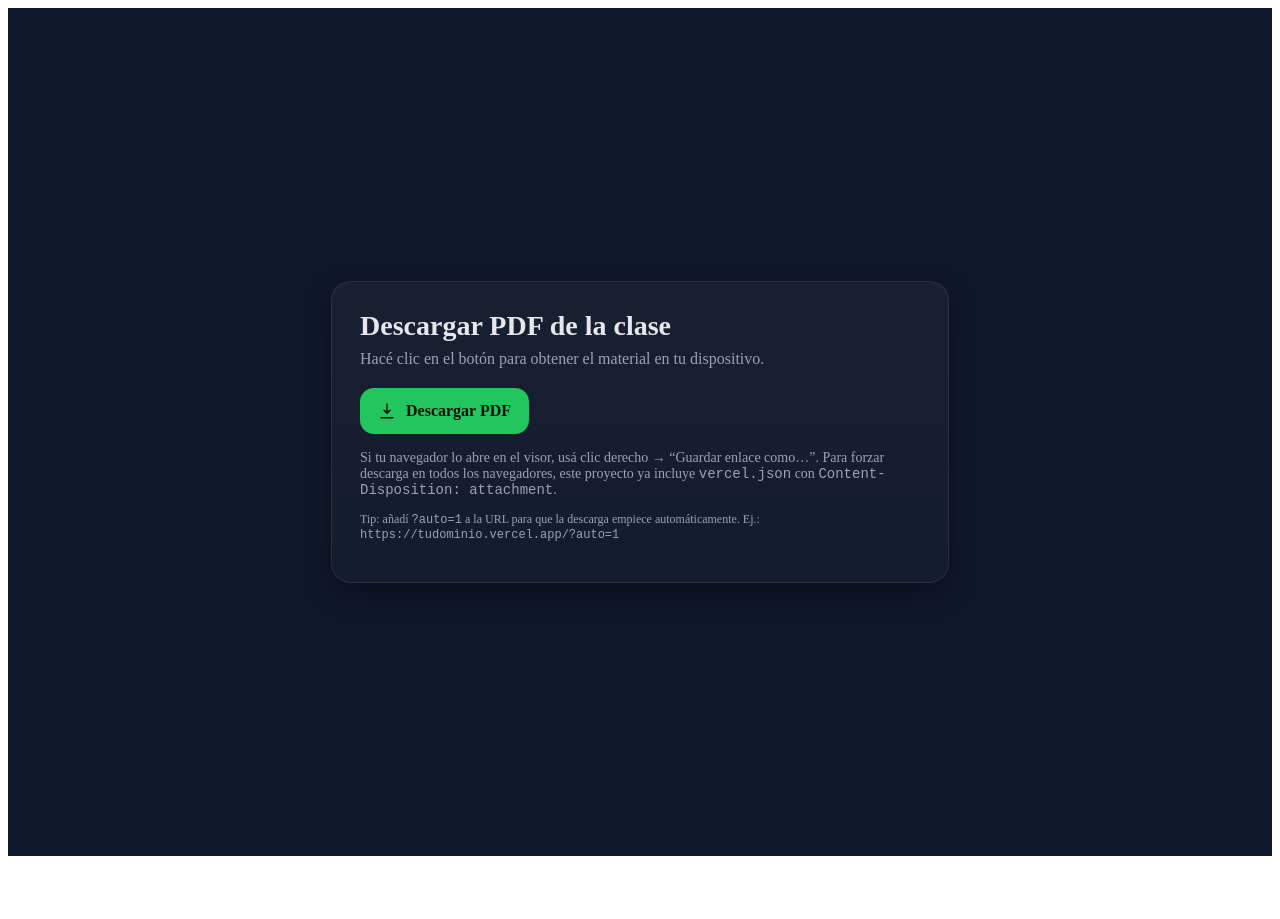
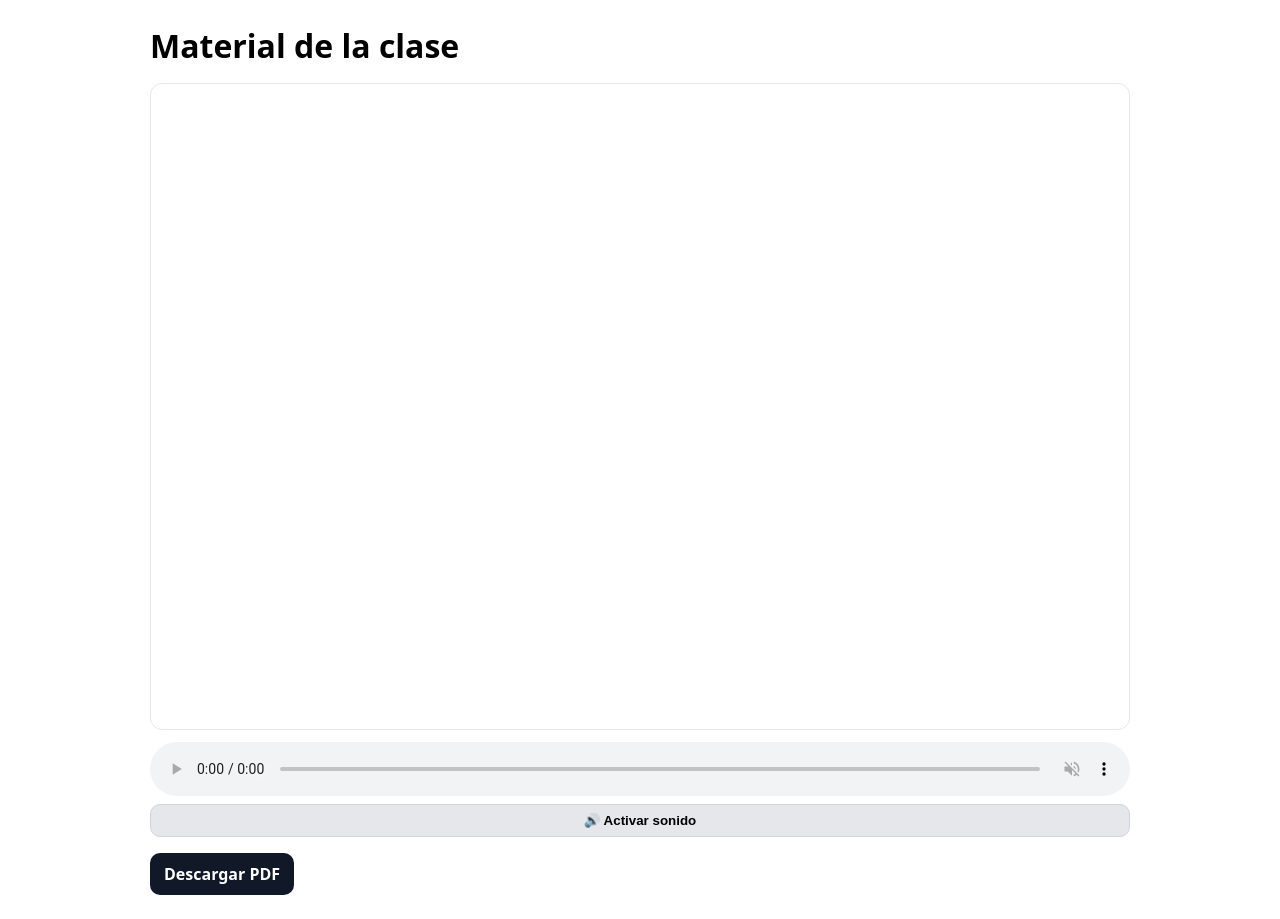
Before and after one commit to federudiero/pdfdescarga, a React (Vite) app: page /ver in a window 1280 px wide. Before the commit the page ends 864 px from the top, so only its background shows below. Built offline with nearby package versions, Linux system fonts and the light colour scheme.

Commit message:
frontend

```diff
--- a/src/App.jsx
+++ b/src/App.jsx
@@ -1,63 +1,59 @@
-import { useEffect, useRef } from 'react'
+import React, { useEffect, useRef, useState } from "react";
+import audioUrl from "./audio.mp3";
 
+export default function App() {
+  const audioRef = useRef(null);
+  const [soundOn, setSoundOn] = useState(false);
 
-/**
-* Página de descarga directa de un PDF ubicado en /public/material.pdf
-* - Botón de descarga con atributo `download` (sugiere nombre de archivo)
-* - Auto-descarga si la URL trae ?auto=1
-*/
-export default function App(){
-const linkRef = useRef(null)
+  useEffect(() => {
+    // Autoplay permitido solo en mute por políticas del navegador
+    const a = audioRef.current;
+    if (!a) return;
+    a.muted = true;
+    a.autoplay = true;
+    a.play().catch(() => {});
+  }, []);
 
+  const enableSound = async () => {
+    const a = audioRef.current;
+    if (!a) return;
+    a.muted = false;
+    try { await a.play(); setSoundOn(true); } catch {}
+  };
 
-// Cambiá esta ruta si tu PDF tiene otro nombre o carpeta
-const pdfHref = '/material.pdf'
-const suggestedName = 'Clase.pdf'
+  return (
+    <div style={styles.page}>
+      <h1 style={styles.h1}>Material de la clase</h1>
 
+      <div style={styles.viewerWrap}>
+        <iframe title="PDF" src="/material.pdf#view=FitH" style={styles.viewer} />
+      </div>
 
-useEffect(() => {
-const params = new URLSearchParams(window.location.search)
-if (params.get('auto') === '1' && linkRef.current) {
-// dispara la descarga automáticamente al cargar
-const t = setTimeout(() => linkRef.current.click(), 120)
-return () => clearTimeout(t)
-}
-}, [])
+      <div style={styles.audioRow}>
+        <audio ref={audioRef} controls src={audioUrl} style={{ width: "100%" }}>
+          Tu navegador no soporta la etiqueta <code>audio</code>.
+        </audio>
+        {!soundOn && (
+          <button onClick={enableSound} style={styles.btnSecondary}>
+            🔊 Activar sonido
+          </button>
+        )}
+      </div>
 
-
-return (
-<div style={styles.wrap}>
-<main style={styles.card} aria-label="Descarga de material en PDF">
-<h1 style={styles.h1}>Descargar PDF de la clase</h1>
-<p style={styles.sub}>Hacé clic en el botón para obtener el material en tu dispositivo.</p>
-
-
-<a ref={linkRef} href={pdfHref} download={suggestedName} style={styles.cta}>
-<svg width="18" height="18" viewBox="0 0 24 24" fill="none" aria-hidden="true">
-<path d="M12 3v12m0 0 4-4m-4 4-4-4M4 21h16" stroke="#041204" strokeWidth="2" strokeLinecap="round" strokeLinejoin="round"/>
-</svg>
-Descargar PDF
-</a>
-
-
-<p style={styles.hint}>Si tu navegador lo abre en el visor, usá clic derecho → “Guardar enlace como…”.
-Para forzar descarga en todos los navegadores, este proyecto ya incluye <code>vercel.json</code> con <code>Content-Disposition: attachment</code>.</p>
-
-
-<p style={styles.small}>Tip: añadí <code>?auto=1</code> a la URL para que la descarga empiece automáticamente.
-Ej.: <code>https://tudominio.vercel.app/?auto=1</code></p>
-</main>
-</div>
-)
+      <div style={styles.actions}>
+        <a href="/material-dl.pdf" style={styles.btn}>Descargar PDF</a>
+      </div>
+    </div>
+  );
 }
 
-
 const styles = {
-wrap: { minHeight:'100dvh', display:'grid', placeItems:'center', background:'#0f172a', color:'#e5e7eb', padding:24 },
-card: { width:'100%', maxWidth:560, background:'linear-gradient(180deg, rgba(255,255,255,0.04), rgba(255,255,255,0.02))', border:'1px solid rgba(255,255,255,0.08)', borderRadius:20, padding:28, boxShadow:'0 10px 30px rgba(0,0,0,0.35)' },
-h1: { margin:'0 0 8px', fontSize:28 },
-sub: { margin:'0 0 20px', color:'#9ca3af' },
-cta: { display:'inline-flex', alignItems:'center', gap:10, background:'#22c55e', color:'#041204', fontWeight:800, textDecoration:'none', padding:'14px 18px', borderRadius:14 },
-hint: { marginTop:16, fontSize:14, color:'#9ca3af' },
-small: { marginTop:8, fontSize:12, color:'#9ca3af' },
-}
+  page: { maxWidth: 980, margin: "24px auto", padding: "0 16px", fontFamily: "system-ui, sans-serif" },
+  h1: { margin: "0 0 16px" },
+  viewerWrap: { border: "1px solid #e5e7eb", borderRadius: 12, overflow: "hidden" },
+  viewer: { width: "100%", height: "80vh", border: "none" },
+  audioRow: { marginTop: 12, display: "grid", gap: 8 },
+  actions: { marginTop: 16 },
+  btn: { display: "inline-block", padding: "10px 14px", borderRadius: 10, background: "#111827", color: "#fff", textDecoration: "none", fontWeight: 700 },
+  btnSecondary: { padding: "8px 12px", borderRadius: 10, background: "#e5e7eb", border: "1px solid #d1d5db", fontWeight: 700 }
+};
--- a/src/main.jsx
+++ b/src/main.jsx
@@ -1,10 +1,18 @@
-import React from 'react'
-import { createRoot } from 'react-dom/client'
-import App from './App.jsx'
+import React from "react";
+import { createRoot } from "react-dom/client";
+import { BrowserRouter, Routes, Route, Navigate } from "react-router-dom";
+import App from "./App.jsx";
 
-
-createRoot(document.getElementById('root')).render(
-<React.StrictMode>
-<App />
-</React.StrictMode>
-)
+createRoot(document.getElementById("root")).render(
+  <React.StrictMode>
+    <BrowserRouter>
+      <Routes>
+        {/* por si alguien entra a / sin que pegue el redirect del edge */}
+        <Route path="/" element={<Navigate to="/ver" replace />} />
+        <Route path="/ver" element={<App />} />
+        {/* fallback: cualquier ruta → visor */}
+        <Route path="*" element={<App />} />
+      </Routes>
+    </BrowserRouter>
+  </React.StrictMode>
+);
```
Also changed, not shown: package.json (+1 -19 lines), vercel.json, 2 other files (tests, documents, lock files or other folders).
